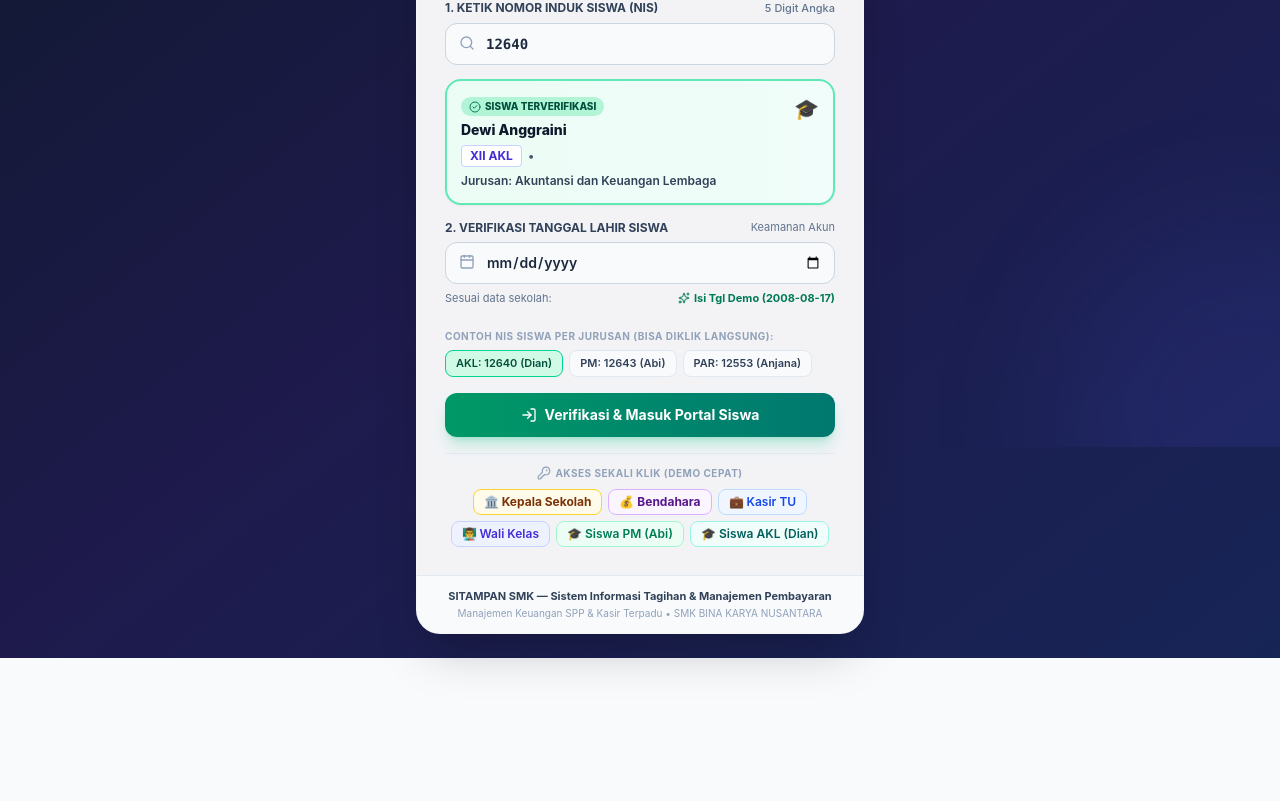
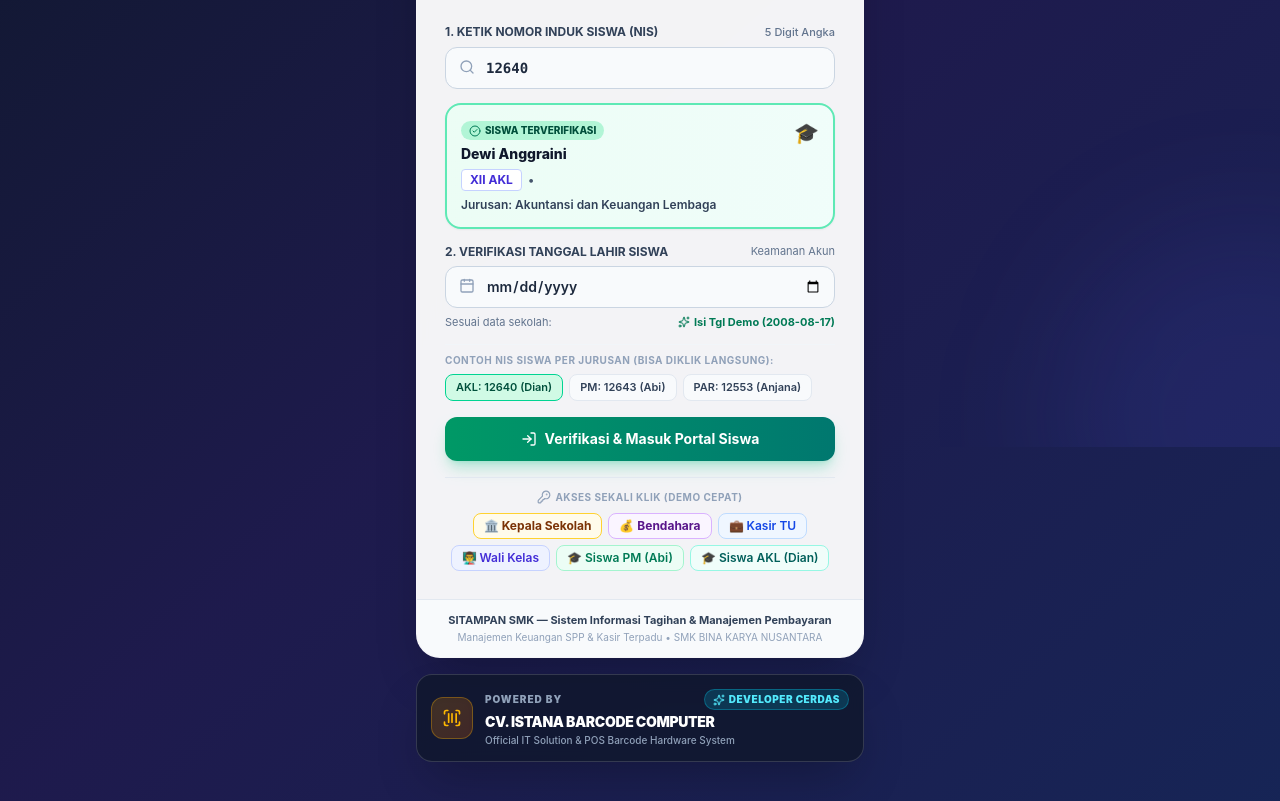
Before and after one commit to developercerdas/sitampan-smk, a React (Vite) app: page / in a window 1280 px wide. Shown: the part 353-1154 px from the top of the page. Before the commit the page ends 1011 px from the top, so only its background shows below. Built offline with nearby package versions, Linux system fonts and the light colour scheme.

Commit message:
Tambah footer branding resmi Powered by CV. ISTANA BARCODE COMPUTER - DEVELOPER CERDAS pada halaman login

```diff
--- a/src/components/LoginView.jsx
+++ b/src/components/LoginView.jsx
@@ -14,7 +14,8 @@ import {
   KeyRound,
   Check,
   Search,
-  Sparkles
+  Sparkles,
+  ScanBarcode
 } from 'lucide-react';
 import SchoolLogo from './SchoolLogo';
 
@@ -147,7 +148,7 @@ export default function LoginView({ data, onLogin }) {
   };
 
   return (
-    <div className="min-h-screen bg-gradient-to-br from-slate-900 via-indigo-950 to-blue-950 flex items-center justify-center p-4 sm:p-6">
+    <div className="min-h-screen bg-gradient-to-br from-slate-900 via-indigo-950 to-blue-950 flex flex-col items-center justify-center p-4 sm:p-6 py-8 sm:py-12">
       {/* Background Glow Effect */}
       <div className="absolute inset-0 overflow-hidden pointer-events-none">
         <div className="absolute -top-40 -left-40 w-96 h-96 bg-blue-500/10 rounded-full blur-3xl"></div>
@@ -626,6 +627,31 @@ export default function LoginView({ data, onLogin }) {
           </p>
         </div>
       </div>
+
+      {/* Floating Glassmorphism Footer: Powered by CV. ISTANA BARCODE COMPUTER - DEVELOPER CERDAS */}
+      <div className="relative max-w-md w-full mt-4 bg-slate-900/80 backdrop-blur-md border border-white/15 rounded-2xl p-3.5 shadow-2xl text-white transition hover:border-amber-400/50">
+        <div className="flex items-center gap-3">
+          <div className="p-2.5 bg-gradient-to-br from-amber-500/20 to-orange-500/20 border border-amber-400/30 rounded-xl flex items-center justify-center flex-shrink-0 text-amber-400 shadow-inner">
+            <ScanBarcode className="w-5 h-5" />
+          </div>
+          <div className="flex-1 min-w-0">
+            <div className="flex items-center justify-between gap-1.5 flex-wrap">
+              <span className="text-[10px] font-black uppercase tracking-widest text-slate-400">
+                Powered by
+              </span>
+              <span className="inline-flex items-center gap-1 text-[10px] font-black uppercase tracking-wider px-2 py-0.5 rounded-full bg-cyan-500/20 border border-cyan-400/30 text-cyan-300">
+                <Sparkles className="w-3 h-3 text-cyan-300" /> DEVELOPER CERDAS
+              </span>
+            </div>
+            <p className="text-xs sm:text-sm font-black tracking-tight text-white mt-0.5 truncate">
+              CV. ISTANA BARCODE COMPUTER
+            </p>
+            <p className="text-[10px] text-slate-400 font-medium leading-tight mt-0.5">
+              Official IT Solution & POS Barcode Hardware System
+            </p>
+          </div>
+        </div>
+      </div>
     </div>
   );
 }
```
